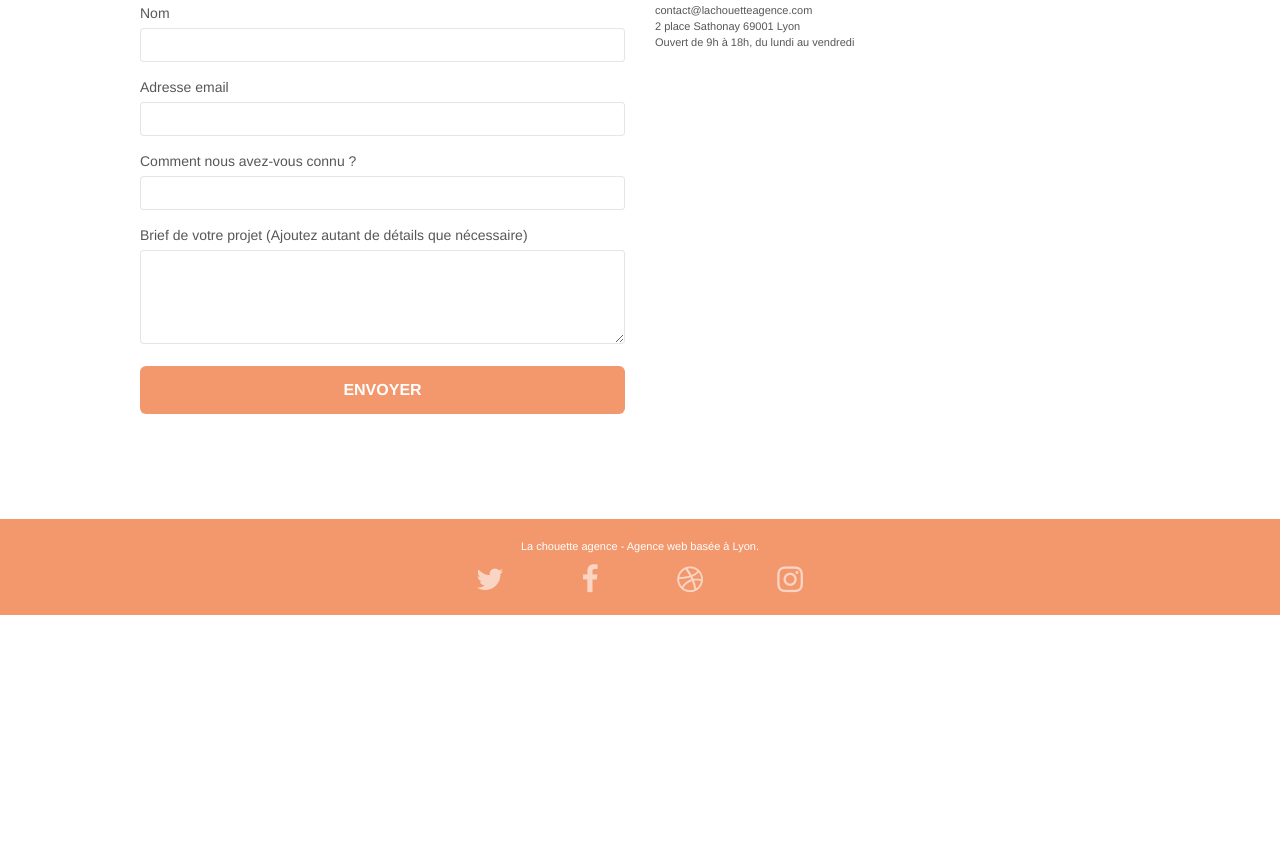
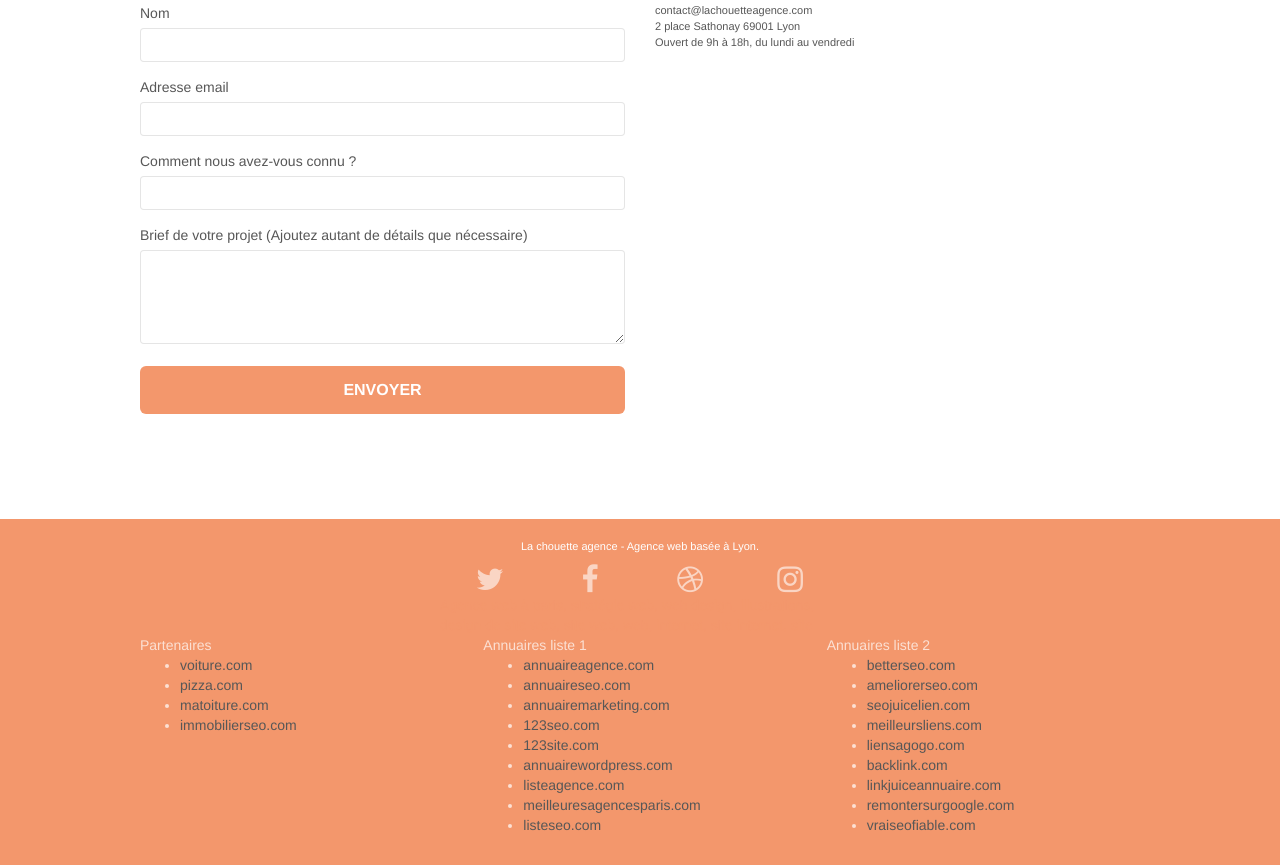
Before and after one commit to fmercken/FlorianMercken_4_10082021, a plain HTML site: page page2.html in a window 1280 px wide. Shown: the part 553-1418 px from the top of the page. Before the commit the page ends 1168 px from the top, so only its background shows below. Drawn offline with nearby package versions, Linux system fonts and the light colour scheme; files that its build step writes are made by us from their sources; a script that the page names is missing.

Commit message:
IMG=Text 1/4 + footer

```diff
--- a/page2.html
+++ b/page2.html
@@ -18,8 +18,8 @@
 		<script src="./js/jqBootstrapValidation.js"></script>
 		<script src="./js/formHandler.js"></script>
 		<title>La Chouette agence</title>
-	<!-- Analytics -->
-	<!-- Analytics END -->
+		<!-- Analytics -->
+		<!-- Analytics END -->
 	</head>
 
 	<!-- Principal conteneur -->
@@ -152,6 +152,46 @@
 										<a class="social" href="index.html"><span class="fa fa-instagram icon-md"></span></a>
 									</div>
 								</div>
+								<div class="keywords" style="color:#F3976C;">Agence web à paris, stratégie web, web design, illustrations, design de site web, site web, web, internet, site internet, site</div>
+							</div>
+							<div class="row">
+								<div class="col-sm-4">
+									Partenaires
+										<ul>
+											<li><a href="voiture.com">voiture.com</a></li>
+											<li><a href="pizza.com">pizza.com</a></li>
+											<li><a href="matoiture.com">matoiture.com</a></li>
+											<li><a href="immobilierseo.com">immobilierseo.com</a></li>
+										</ul>
+								</div>
+								<div class="col-sm-4">
+									Annuaires liste 1
+									<ul>
+										<li><a href="annuaireagence.com">annuaireagence.com</a></li>
+										<li><a href="annuaireseo.com">annuaireseo.com</a></li>
+										<li><a href="annuairemarketing.com">annuairemarketing.com</a></li>
+										<li><a href="123seoture.com">123seo.com</a></li>
+										<li><a href="123site.com">123site.com</a></li>
+										<li><a href="annuairewordpress.com">annuairewordpress.com</a></li>
+										<li><a href="listeagence.com">listeagence.com</a></li>
+										<li><a href="meilleuresagencesparis.com">meilleuresagencesparis.com</a></li>
+										<li><a href="listeseo.com">listeseo.com</a></li>
+									</ul>
+								</div>
+								<div class="col-sm-4">
+									Annuaires liste 2
+									<ul>
+										<li><a href="betterseo.com">betterseo.com</a></li>
+										<li><a href="ameliorerseo.com">ameliorerseo.com</a></li>
+										<li><a href="seojuicelien.com">seojuicelien.com</a></li>
+										<li><a href="meilleursliens.com">meilleursliens.com</a></li>
+										<li><a href="liensagogo.com">liensagogo.com</a></li>
+										<li><a href="backlink.com">backlink.com</a></li>
+										<li><a href="linkjuiceannuaire.com">linkjuiceannuaire.com</a></li>
+										<li><a href="remontersurgoogle.com">remontersurgoogle.com</a></li>
+										<li><a href="vraiseofiable.com">vraiseofiable.com</a></li>
+									</ul>
+								</div>
 							</div>
 						</div>
 					</div>
--- a/style.css
+++ b/style.css
@@ -1045,3 +1045,7 @@ h4 {
 .sr-only{
     display: none;
 }
+
+.pt-01{
+    font-size: 20px;
+}
```
Also changed, not shown: index.html (+5 -3 lines).
